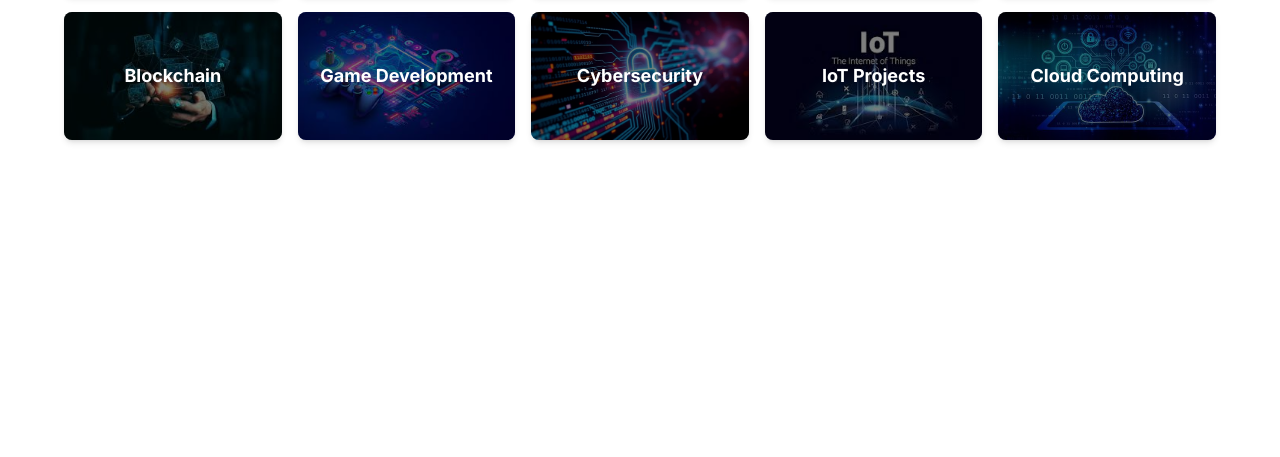
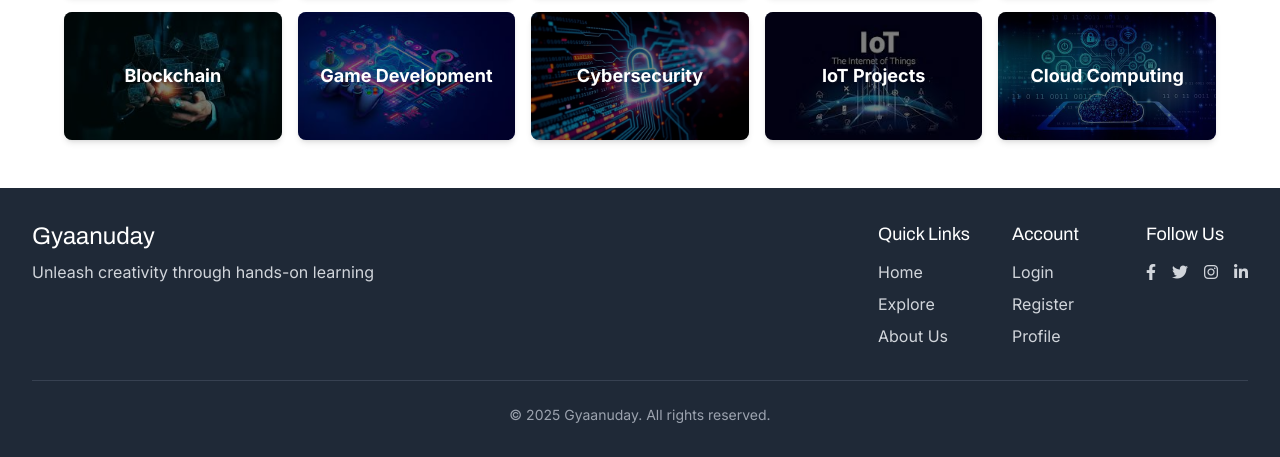
Before and after one commit to Gurbaksh363/Gyaanuday, a PHP site: page / in a window 1280 px wide. Shown: the part 996-1453 px from the top of the page. Before the commit the page ends 1139 px from the top, so only its background shows below. Run offline with PHP 8.4, Linux system fonts and the light colour scheme; data that the repository does not hold is empty; some libraries are stand-ins or nearby versions.

Commit message:
added footer

```diff
--- a/public/about.php
+++ b/public/about.php
@@ -146,6 +146,8 @@ require_once __DIR__ . "/../config/database.php";
     </div>
   </div>
 
+  <?php include 'components/footer.php'; ?>
+
   <script>
     // Search functionality
     const searchButton = document.getElementById('searchButton');
--- /dev/null
+++ b/public/components/footer.php
@@ -0,0 +1,41 @@
+<!-- Footer -->
+<footer class="bg-gray-800 text-white py-8">
+  <div class="max-w-7xl mx-auto px-4 sm:px-6 lg:px-8">
+    <div class="flex flex-col md:flex-row justify-between">
+      <div class="mb-6 md:mb-0">
+        <h2 class="text-2xl font-bold font-archivo">Gyaanuday</h2>
+        <p class="text-gray-300 mt-2">Unleash creativity through hands-on learning</p>
+      </div>
+      <div class="grid grid-cols-2 md:grid-cols-3 gap-8">
+        <div>
+          <h3 class="text-lg font-semibold mb-3">Quick Links</h3>
+          <ul class="space-y-2">
+            <li><a href="index.php" class="text-gray-300 hover:text-white">Home</a></li>
+            <li><a href="explore_projects.php" class="text-gray-300 hover:text-white">Explore</a></li>
+            <li><a href="about.php" class="text-gray-300 hover:text-white">About Us</a></li>
+          </ul>
+        </div>
+        <div>
+          <h3 class="text-lg font-semibold mb-3">Account</h3>
+          <ul class="space-y-2">
+            <li><a href="login.php" class="text-gray-300 hover:text-white">Login</a></li>
+            <li><a href="register.php" class="text-gray-300 hover:text-white">Register</a></li>
+            <li><a href="profile.php" class="text-gray-300 hover:text-white">Profile</a></li>
+          </ul>
+        </div>
+        <div>
+          <h3 class="text-lg font-semibold mb-3">Follow Us</h3>
+          <div class="flex space-x-4">
+            <a href="#" class="text-gray-300 hover:text-white"><i class="fab fa-facebook-f"></i></a>
+            <a href="#" class="text-gray-300 hover:text-white"><i class="fab fa-twitter"></i></a>
+            <a href="#" class="text-gray-300 hover:text-white"><i class="fab fa-instagram"></i></a>
+            <a href="#" class="text-gray-300 hover:text-white"><i class="fab fa-linkedin-in"></i></a>
+          </div>
+        </div>
+      </div>
+    </div>
+    <div class="border-t border-gray-700 mt-8 pt-6 text-sm text-gray-400 text-center">
+      <p>&copy; 2025 Gyaanuday. All rights reserved.</p>
+    </div>
+  </div>
+</footer>
--- a/public/index.php
+++ b/public/index.php
@@ -174,6 +174,8 @@ require_once __DIR__ . "/../config/database.php";
     </div>
   </section>
 
+  <?php include 'components/footer.php'; ?>
+
   <script>
     // Search functionality
     const searchButton = document.getElementById('searchButton');
--- a/public/profile.php
+++ b/public/profile.php
@@ -359,6 +359,8 @@ $debug = false;
         </div>
     </div>
 
+    <?php include 'components/footer.php'; ?>
+
     <script>
         // Toggle edit profile form
         document.getElementById('toggleEditForm').addEventListener('click', function() {
--- a/public/project_details.php
+++ b/public/project_details.php
@@ -495,6 +495,8 @@ require_once __DIR__ . "/../config/database.php";
 
   </div>
 
+  <?php include 'components/footer.php'; ?>
+
   <!-- Add this script before closing body tag -->
   <script>
     // Search functionality
--- a/public/projects.php
+++ b/public/projects.php
@@ -307,6 +307,8 @@ if (!isset($_SESSION['user_id'])) {
     </div>
   </div>
 
+  <?php include 'components/footer.php'; ?>
+
   <!-- JavaScript for file input display -->
   <script>
     document.getElementById('project-upload').addEventListener('change', function (e) {
--- a/public/search_results.php
+++ b/public/search_results.php
@@ -189,6 +189,8 @@ require_once __DIR__ . "/../config/database.php";
     <?php endif; ?>
   </div>
 
+  <?php include 'components/footer.php'; ?>
+
   <script>
     // Search functionality
     const searchButton = document.getElementById('searchButton');
```
Also changed, not shown: public/images/Signup/bg.png (added), 1 other file.
